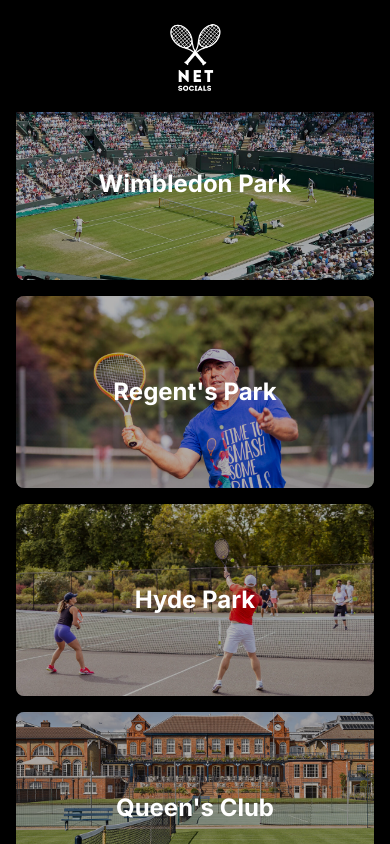
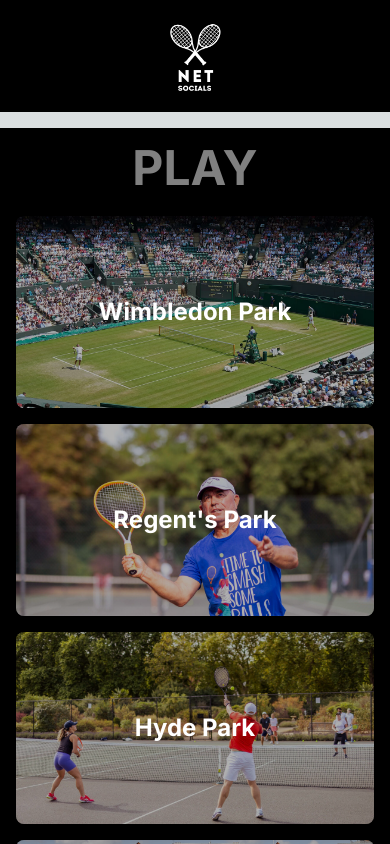
Before and after one commit to giuliovv/net-socials, a Next.js app: page / in a window 390 px wide. Shown: the top 844 px of the page. Built offline with nearby package versions, Linux system fonts and the light colour scheme.

Commit message:
Wider top margin in mobile

```diff
--- a/src/components/MobileLayout.js
+++ b/src/components/MobileLayout.js
@@ -25,7 +25,7 @@
     <div className="min-h-screen bg-black text-white">
       <Header />
 
-      <main className="p-4">
+      <main className="p-4 mt-32">
         <h2 className="text-5xl font-bold mb-6 text-center opacity-50">PLAY</h2>
 
         <div className="space-y-4">
```
